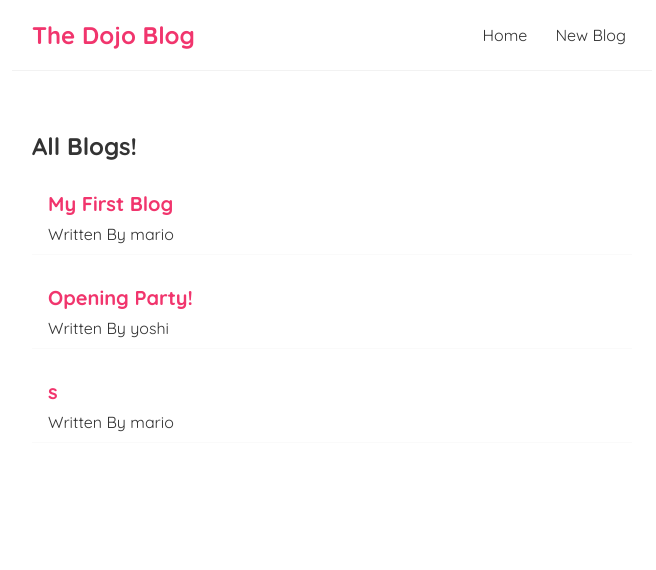
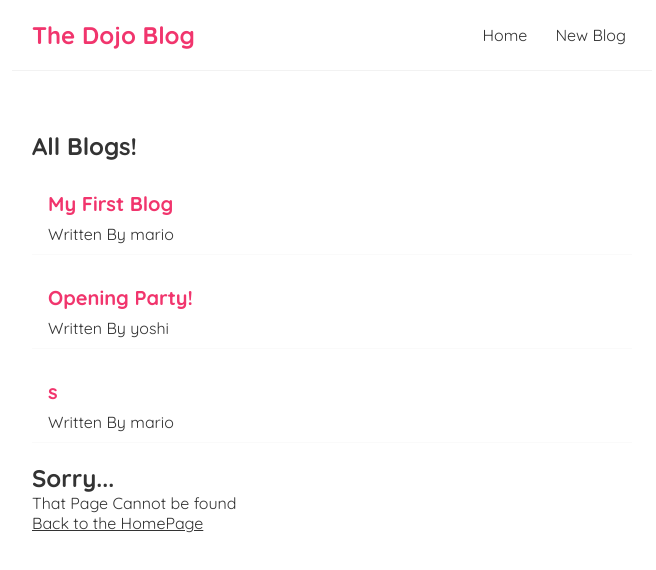
Before and after one commit to Zak-aden1/blog-project, a React (Create React App) app: page / in a window 1280 px wide. Shown: the top 570 px of the page, without its empty margins (308-964 px from the left). Built offline with nearby package versions, Linux system fonts and the light colour scheme; data requests are answered from the project's data file.

Commit message:
404 page added

```diff
--- a/src/App.jsx
+++ b/src/App.jsx
@@ -3,6 +3,7 @@ import Home from './Components/Home';
 import Create from './Components/Create';
 import { BrowserRouter as Router, Switch, Route } from 'react-router-dom';
 import BlogDetails from './Components/BlogDetails';
+import NotFound from './Components/NotFound';
 
 const App = () => {
   return (
@@ -23,6 +24,10 @@ const App = () => {
         <BlogDetails />
       </Route>
 
+      <Route path='*'>
+        <NotFound />
+      </Route>
+
       </div>
       </Switch>
     </Router>
--- /dev/null
+++ b/src/Components/NotFound/NotFound.jsx
@@ -0,0 +1,15 @@
+import React from 'react'
+import { Link } from 'react-router-dom'
+
+const NotFound = () => {
+    return (
+        <div>
+            <h2>Sorry...</h2>
+            <p>That Page Cannot be found</p>
+            <Link to='/'>Back to the HomePage</Link>
+        </div>
+    )
+}
+
+
+export default NotFound
--- /dev/null
+++ b/src/Components/NotFound/index.js
@@ -0,0 +1,3 @@
+import NotFound from "./NotFound";
+
+export default NotFound
```
Also changed, not shown: src/Components/NotFound/NotFound.module.scss (added).
